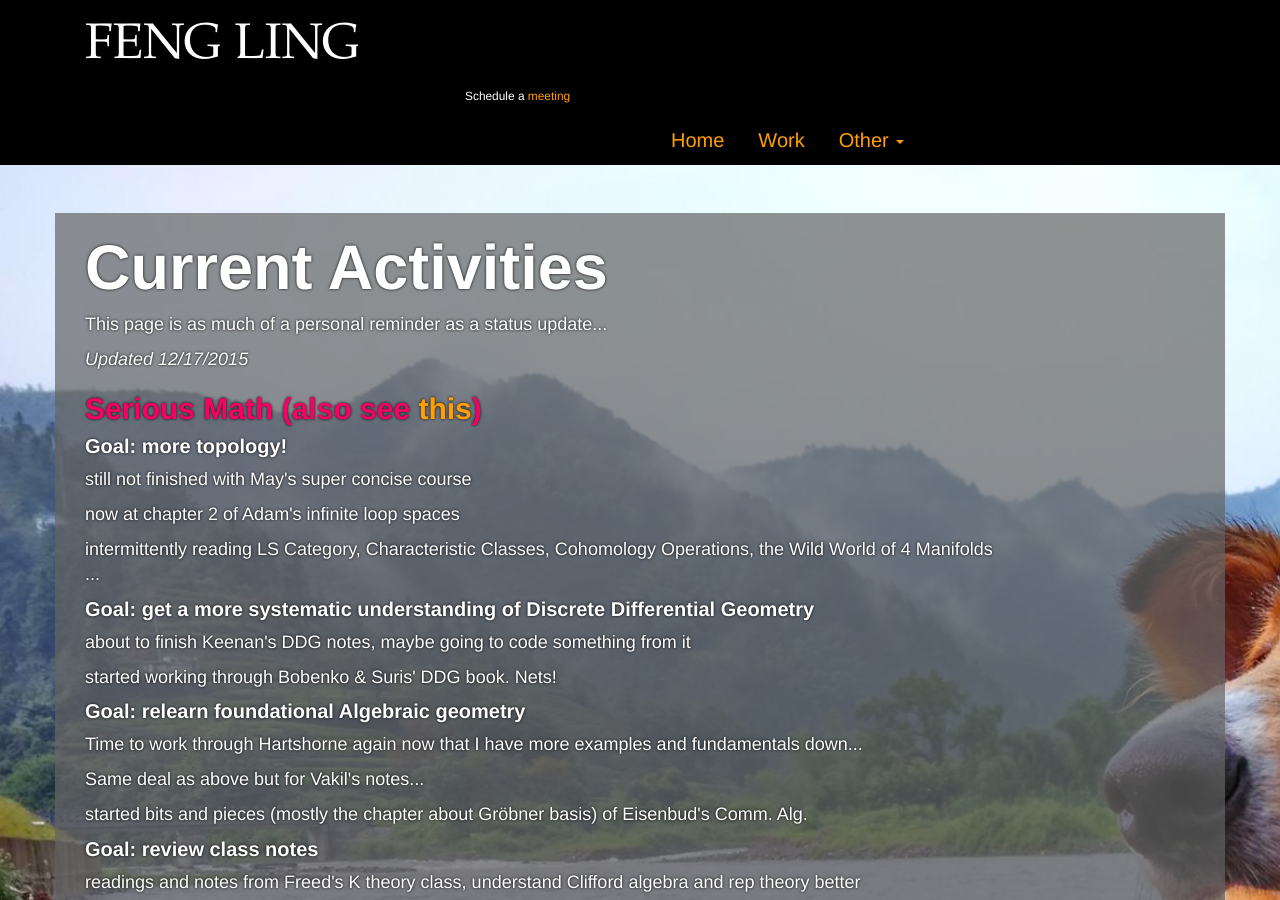
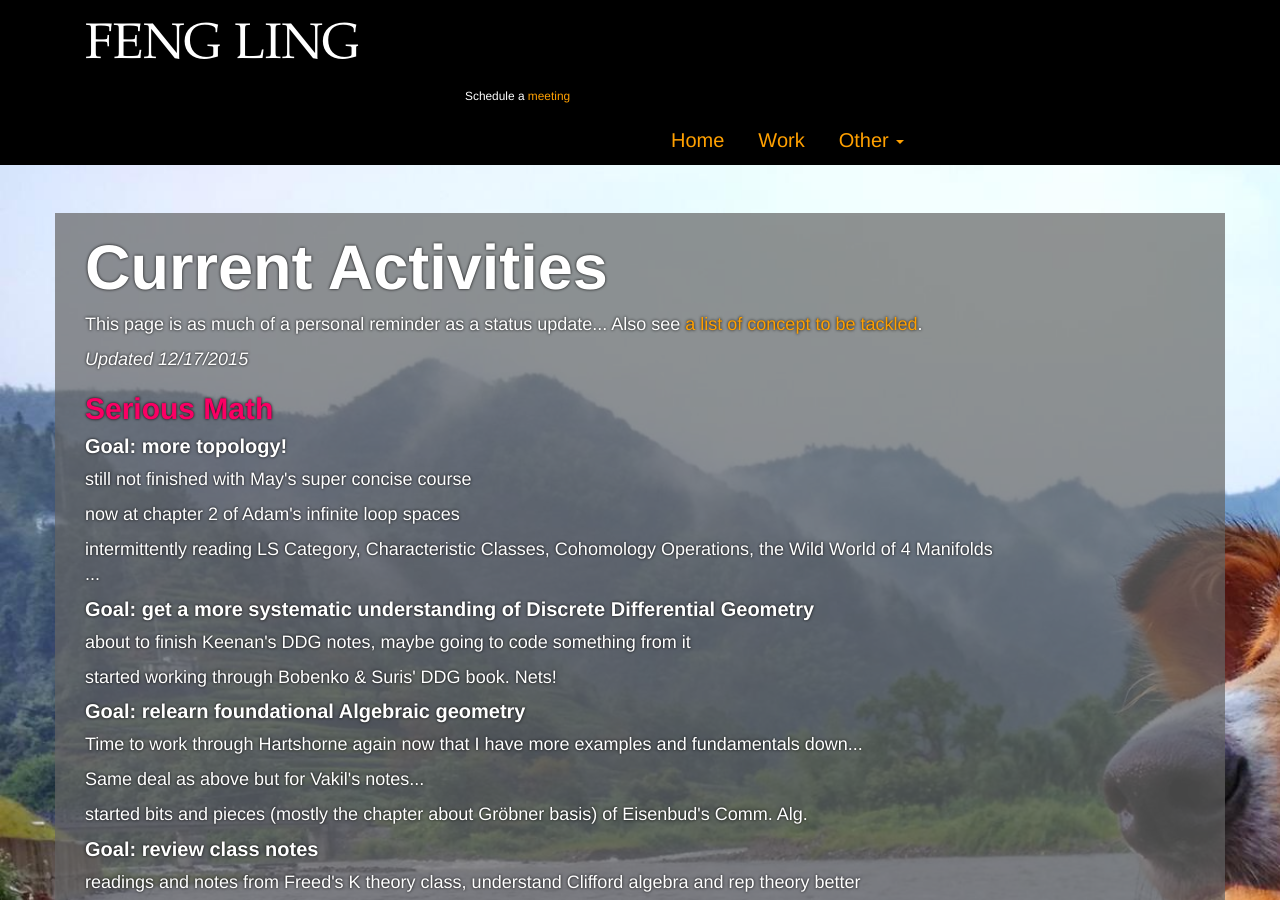
Before and after one commit to levincoolxyz/levincoolxyz.github.io, a Jekyll site: the page built from activity.html, in a window 1280 px wide and 900 px high. Built offline with Jekyll 4.4.1, drawn with Linux system fonts in a browser that asks for light colours.

Commit message:
new commit

```diff
--- a/activity.html
+++ b/activity.html
@@ -5,10 +5,10 @@ title: Current Activities - Feng Ling
 
 <div id="activities" class="container col-md-10">
 	<h1>Current Activities</h1>
-	<p>This page is as much of a personal reminder as a status update...</p>
+	<p>This page is as much of a personal reminder as a status update... Also see <a href="/todo.html">a list of concept to be tackled</a>.</p>
 	<p><em>Updated 12/17/2015</em></p>
 
-	<h2 style="color:rgb(250,0,100) !important;">Serious Math (also see <a href="/todo.html">this</a>)</h2>
+	<h2 style="color:rgb(250,0,100) !important;">Serious Math</h2>
 	<h4>Goal: more topology!</h4>
 	<p>still not finished with May's super concise course</p>
 	<p>now at chapter 2 of Adam's infinite loop spaces</p>
```
